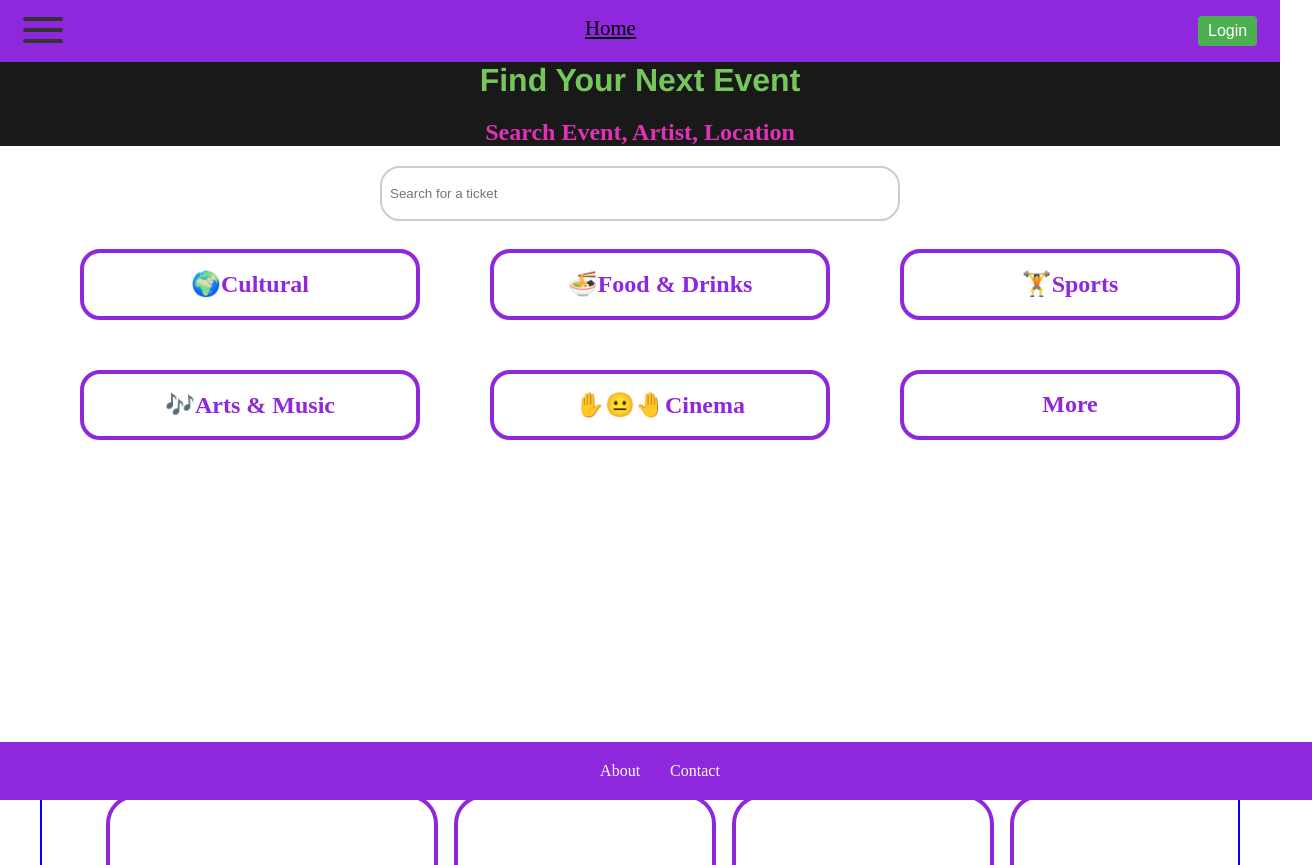
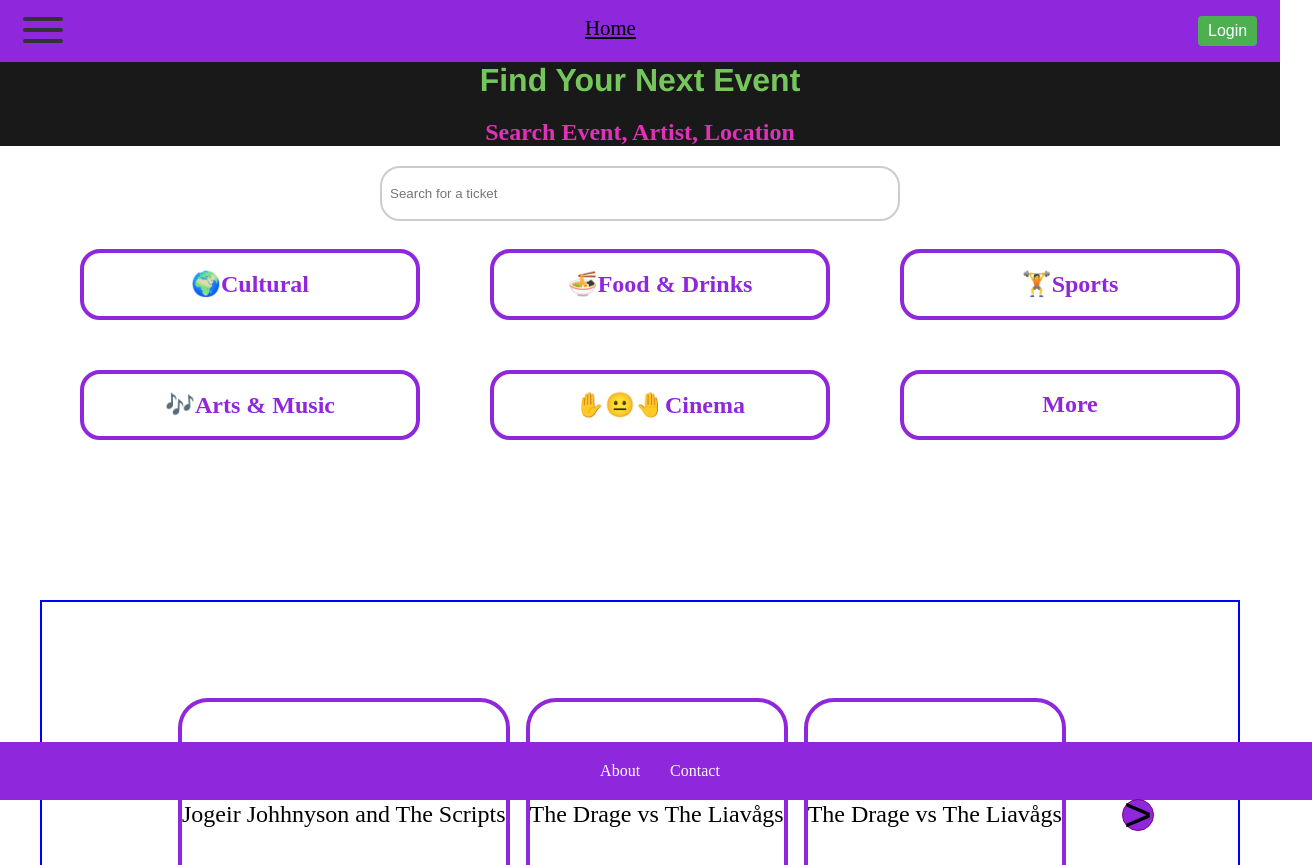
Before and after one commit to IDATA2301/idata2301-ticketlords-group4, a React (Vite) app: page / in a window 1280 px wide. Shown: the top 865 px of the page, 1312 px wide, since content can reach past the window. Built offline with nearby package versions, Linux system fonts and the light colour scheme.

Commit message:
Made the scroll arrows appear besides the scrollable content, and the scrollable content is fixed inside a set div size.

```diff
--- a/src/App.tsx
+++ b/src/App.tsx
@@ -56,17 +56,21 @@ function App() {
   };
 
   useEffect(() => {
+    const element = sliderRef.current;
+    if (!element) return;
+
+    const handleScroll = () => updateArrows();
+    element.addEventListener("scroll", handleScroll);
+    window.addEventListener("resize", updateArrows);
+
+    // Call once to set initial state
     updateArrows();
 
-    const element = sliderRef.current;
-    if (!element) return;
-    element.addEventListener("scroll", updateArrows);
-    window.addEventListener("resize", updateArrows);
     return () => {
-      element.removeEventListener("scroll", updateArrows);
+      element.removeEventListener("scroll", handleScroll);
       window.removeEventListener("resize", updateArrows);
     };
-  }, []);
+  }, [sliderRef]);
 
   const slide = (direction: number) => {
     if (sliderRef.current) {
@@ -115,14 +119,18 @@ function App() {
           </div>
 
           <div className="event-popular-section">
+            <div className="event-popular">
               <div className="scroll-left">
                 {canScrollLeft && (
-                <button className="arrow-left" onClick={() => slide(-1)}>
-                  &#8592;
+                  <button
+                    className="arrow-left-button"
+                    onClick={() => slide(-1)}
+                  >
+                    {"<"}
                   </button>
                 )}
               </div>
-            <div className="event-popular" ref={sliderRef}>
+              <div className="category-items" ref={sliderRef}>
                 <div className="category-item">
                   Jogeir Johhnyson and The Scripts
                 </div>
@@ -137,14 +145,21 @@ function App() {
                   Jogeir, Funnyjunk og Bakken: En historie om kjærlighet og
                   konflikt
                 </div>
-              <div className="category-item">Jogeir: the kid named finger</div>
+                <div className="category-item">
+                  Jogeir: the kid named finger
                 </div>
+              </div>
+
               <div className="scroll-right">
                 {canScrollRight && (
-                <button className="arrow-right" onClick={() => slide(1)}>
-                  &#8594;
+                  <button
+                    className="arrow-right-button"
+                    onClick={() => slide(1)}
+                  >
+                    {">"}
                   </button>
                 )}
+              </div>
             </div>
           </div>
 
--- a/src/css/Slider.css
+++ b/src/css/Slider.css
@@ -1,7 +1,7 @@
 .event-popular-section {
   display: flex;
   position: relative;
-  margin-top: 20rem;
+  margin-top: 10rem;
 }
 
 .event-popular {
@@ -15,7 +15,7 @@
   width: 100%;
   max-width: 1200px;
   margin: 0 auto;
-  padding: 2rem 4rem;
+  padding: 6rem 2rem;
   overflow-x: auto;
   box-sizing: border-box;
   border: 2px solid blue;
@@ -32,6 +32,18 @@ p .event-popular::-webkit-scrollbar {
   margin: 0 auto;
 }
 
+.category-items {
+  display: flex;
+  flex-wrap: nowrap;
+  flex-direction: row;
+  width: 900px;
+  overflow-x: auto;
+}
+
+.category-items div {
+  margin-right: 1rem;
+}
+
 .category-item {
   display: flex;
   align-items: center;
@@ -42,7 +54,7 @@ p .event-popular::-webkit-scrollbar {
 }
 
 .event-popular img {
-  width: 300px;
+  width: 400px;
   height: auto;
 }
 
@@ -53,13 +65,13 @@ p .event-popular::-webkit-scrollbar {
   cursor: pointer;
 }
 
-.event-popular div {
+.event-popular .category-item {
   border: 4px solid #8f27dd;
   font-size: 1.5rem;
 }
 
-.arrow-left,
-.arrow-right {
+.arrow-left-button,
+.arrow-right-button {
   display: flex;
   align-items: center;
   justify-content: center;
@@ -67,7 +79,7 @@ p .event-popular::-webkit-scrollbar {
   top: 50%;
   transform: translateY(-50%);
   z-index: 2;
-  background: #fff;
+  background: #8f27dd;
   border: 1px solid purple;
   border-radius: 50%;
   width: 32px;
@@ -76,16 +88,27 @@ p .event-popular::-webkit-scrollbar {
   font-size: 20px;
 }
 
-.scroll-left div,
-.scroll-right div {
+.scroll-left {
+  min-width: 3rem;
+}
+
+.scroll-right {
+  min-width: 3rem;
+}
+
+.scroll-left,
+.scroll-right {
   display: flex;
   justify-content: center;
   align-items: center;
   margin-left: 20px;
+  margin-right: 20px;
 }
 
-.arrow-left {
+.arrow-left-button {
+  font-size: 30px;
 }
 
-.arrow-right {
+.arrow-right-button {
+  font-size: 3rem;
 }
```
Lines whose indentation alone changed are shown as unchanged.
